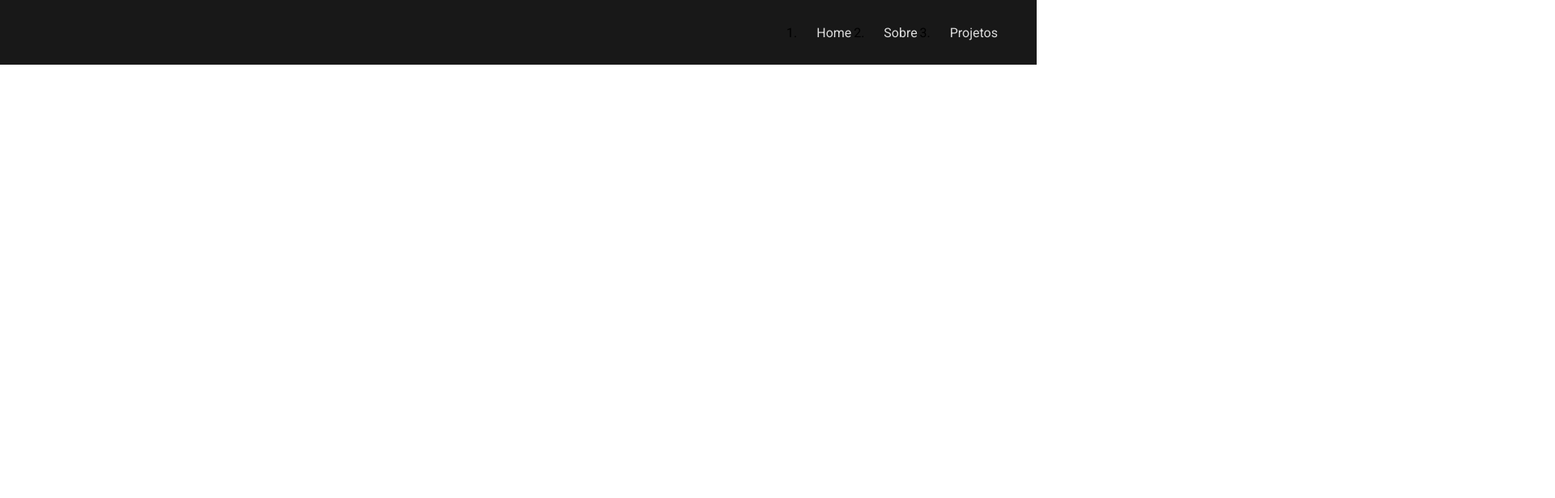
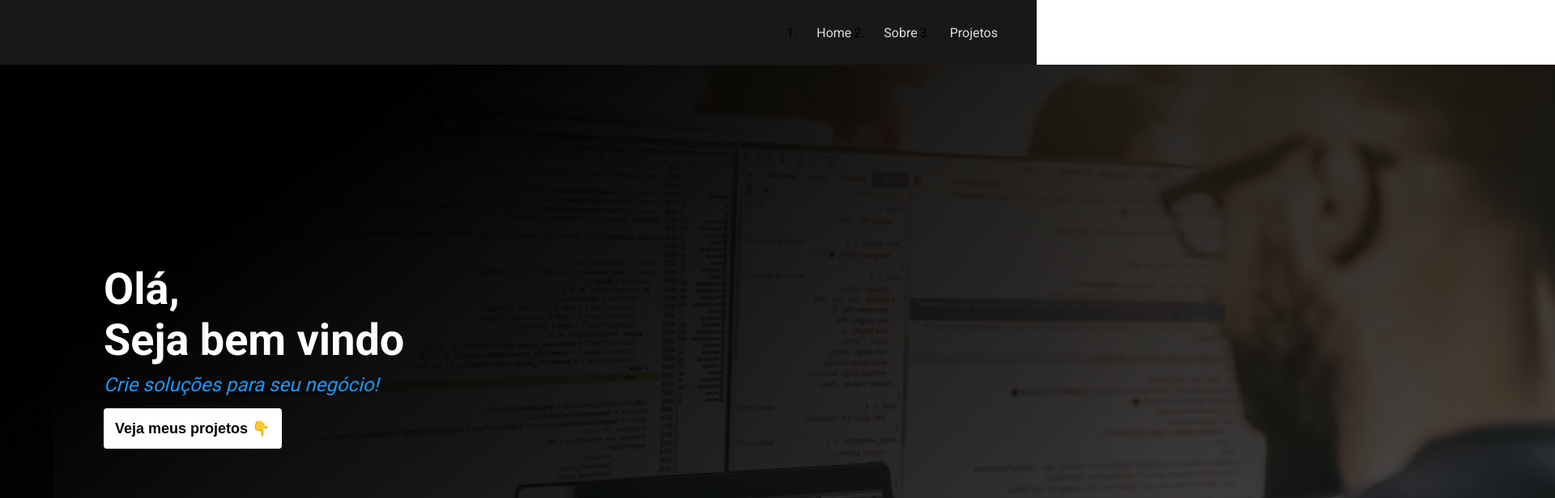
Before and after one commit to joaovaledosantos/portfolio, a plain HTML site: page index.html in a window 1280 px wide. Shown: the top 616 px of the page at 81% size, 1920 px wide, since content can reach past the window. Drawn offline with Linux system fonts and the light colour scheme.

Commit message:
[Aula-41] Criando nosso main

```diff
--- a/index.html
+++ b/index.html
@@ -13,6 +13,8 @@
 	<title>Meu primeiro projeto Oficial</title>
 </head>
 <body>
+
+	<!-- INICIO HEADER -->
 	<nav class="nav">
 		<ul class="nav-list">
 			<li>
@@ -26,6 +28,21 @@
 			</li>
 		</ul>
 	</nav>
+	<!-- FIM HEADER -->
+
+	<!--INICIO MAIN -->
+	<section class="main">
+		<div>
+			<h1>Olá, <br>Seja bem vindo</h1>
+			<p>Crie soluções para seu negócio!</p>
+			<a href="#">
+				<button class="call-to-action">
+					Veja meus projetos 👇
+				</button>
+			</a>
+		</div>
+	</section>
+	<!--FIM MAIN-->
 
 
 </body>
--- a/styles.css
+++ b/styles.css
@@ -36,3 +36,44 @@ body{
 .nav-list a:hover{
 	color: #fff;
 }
+/*FIM HEADER*/
+
+/*INICIO MAIN*/
+.main{
+	width: 200%;
+	background-color: #000;
+	height: calc(100vh - 80px);
+	background-image: url("imagens/programador.png");
+	display: flex;
+	align-items: center;
+	padding-left: 10%;
+}
+
+.main h1{
+	color: #ffffff;
+	font-size: 54px;
+}
+
+.main p{
+	font-size: 24px;
+	font-style: italic;
+	color: #1e96fc;
+	margin-top: 10px;
+	margin-bottom: 15px;
+}
+
+.call-to-action{
+	cursor: pointer;
+	background-color: #ffffff;
+	border: 0;
+	padding: 14px;
+	border-radius: 4px;
+	font-size: 18px;
+	font-weight: bold;
+}
+
+.main a{
+	text-decoration: none;
+	color: #181818;
+}
+/*FIM MAIN*/
```
Also changed, not shown: imagens/foto-pc.png (added), imagens/programador.png (added), imagens/projeto1.png (added), imagens/projeto2.png (added), imagens/projeto3.png (added).
